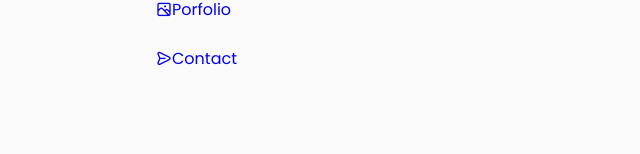
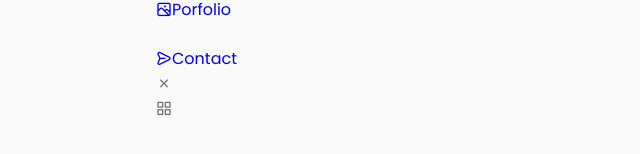
Before and after one commit to ch1n069/Portfolio, a React (Create React App) app: page / in a window 1280 px wide. Shown: the part 224-378 px from the top of the page, without its empty margins (0-640 px from the left). Built offline with nearby package versions, Linux system fonts and the light colour scheme.

Commit message:
added class to make nav link active

```diff
--- a/src/components/header/Header.js
+++ b/src/components/header/Header.js
@@ -1,5 +1,6 @@
 import React from "react";
 import "./Header.css";
+
 const Header = () => {
   return (
     <header className="header">
@@ -11,7 +12,7 @@ const Header = () => {
         <div className="nav__menu">
           <ul className="nav__list grid">
             <li className="nav__item">
-              <a href="#home" className="nav__link">
+              <a href="#home" className="nav__link active-link">
                 <i className="uil uil-estate nav__icon"></i>Home
               </a>
             </li>
@@ -41,6 +42,10 @@ const Header = () => {
               </a>
             </li>
           </ul>
+          <i class="uil uil-times nav__close"></i>
+        </div>
+        <div className="nav__toggle">
+          <i class="uil uil-apps"></i>
         </div>
       </nav>
     </header>
```
